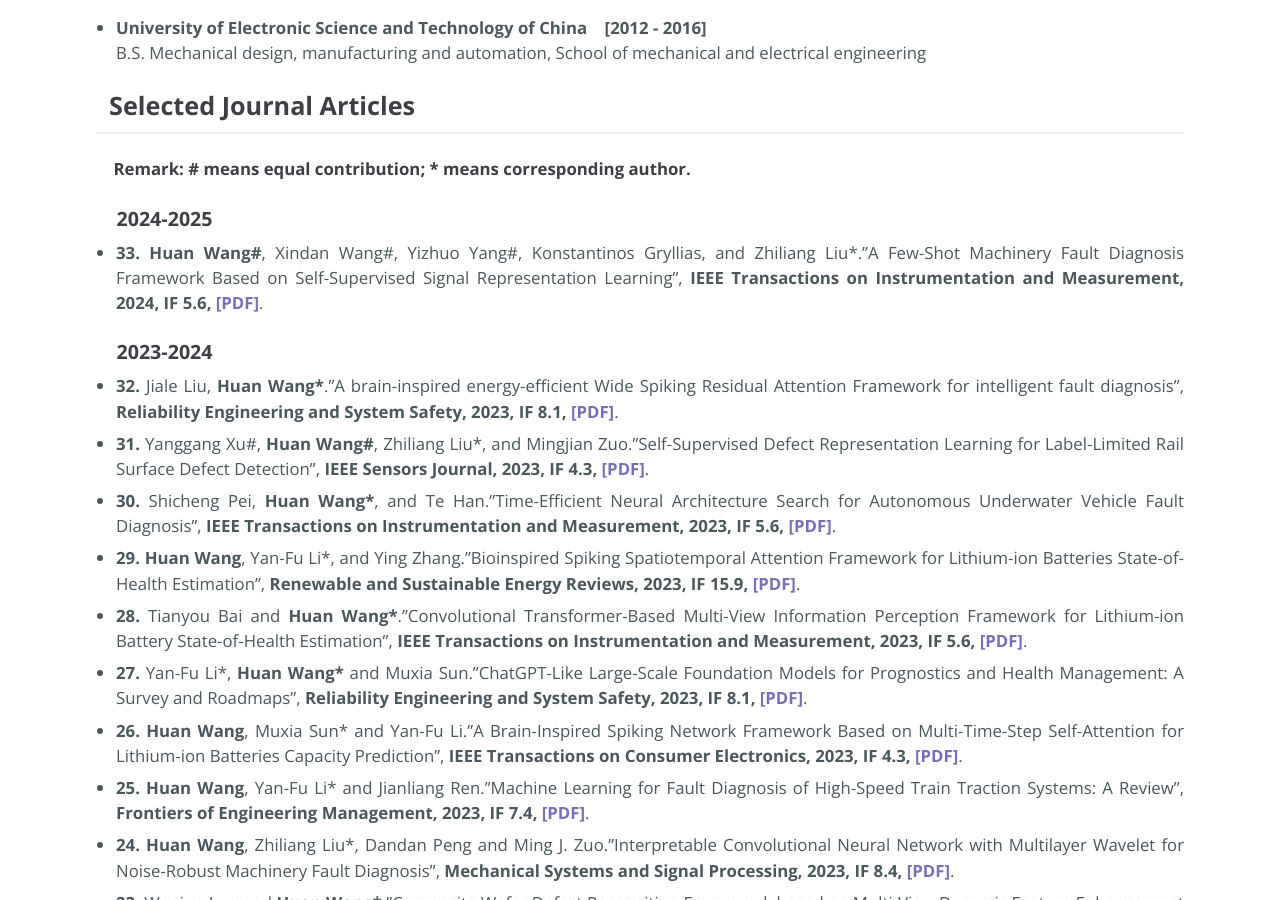
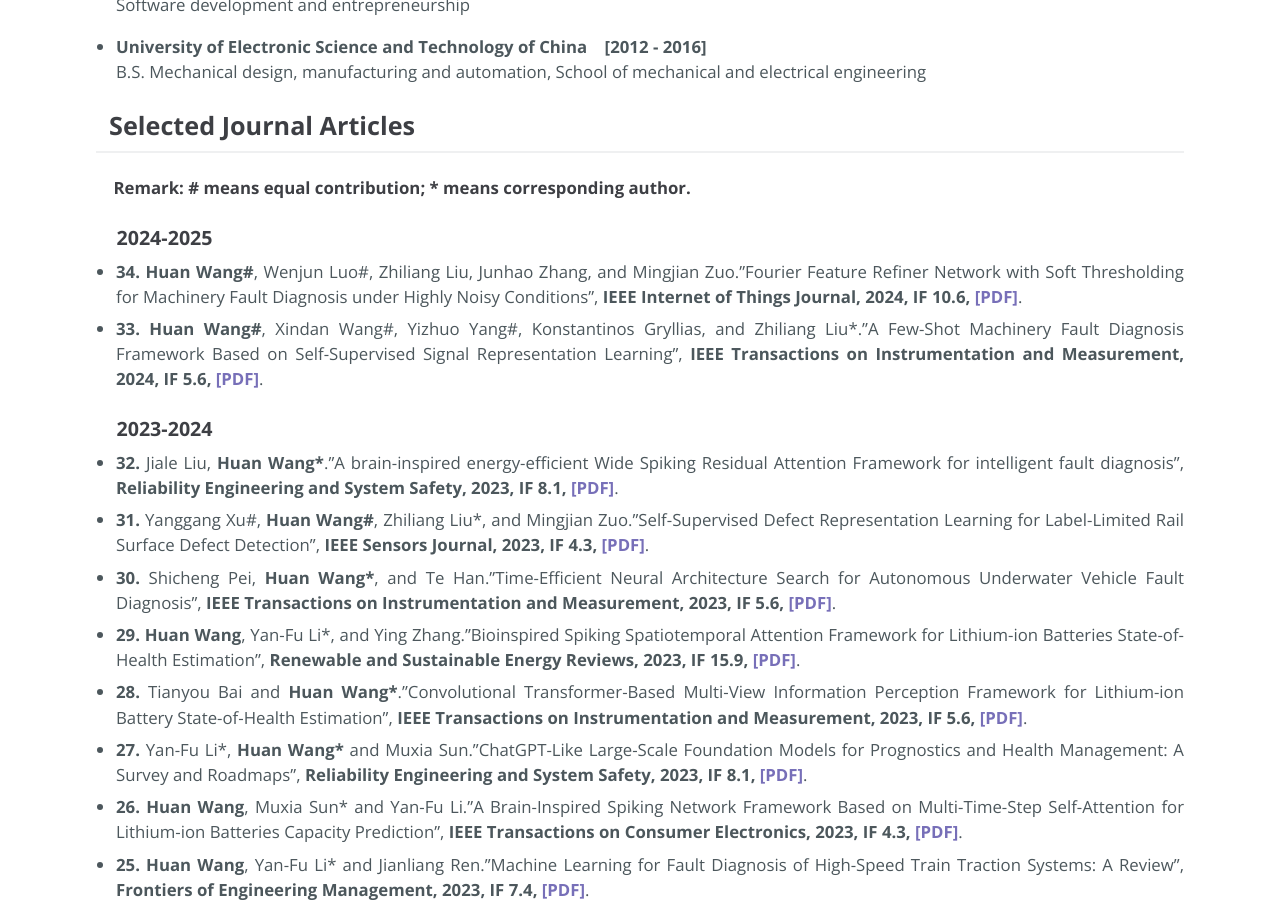
Before and after one commit to WH-HuanWang/WH-HuanWang.github.io, a Jekyll site: the page built from index.md, in a window 1280 px wide and 900 px high, scrolled down 1460 px. Built offline with Jekyll 4.4.1, drawn with Linux system fonts in a browser that asks for light colours.

Commit message:
Update index.md

```diff
--- a/index.md
+++ b/index.md
@@ -15,7 +15,7 @@ description: I Focus on Developing Robust and Trusted Artificial Intelligence Al
       <p>Email: <b>wh.huanwang@gmail.com; huan-wan21@mails.tsinghua.edu.cn</b></p>
     </td>
     <td width="25%">
-      <img src="image/WangHuan 3.jpg" width="100%">
+      <img src="image/WangHuan6.jpg" width="100%">
     </td>
   </tr>
 </table>
@@ -56,6 +56,7 @@ B.S. Mechanical design, manufacturing and automation, School of mechanical and e
 
 ### &nbsp;&nbsp;&nbsp; <b>2024-2025</b>
 
+* <b>34. Huan Wang#</b>, Wenjun Luo#, Zhiliang Liu, Junhao Zhang, and Mingjian Zuo."Fourier Feature Refiner Network with Soft Thresholding for Machinery Fault Diagnosis under Highly Noisy Conditions", <b>IEEE Internet of Things Journal, 2024, IF 10.6, [[PDF]](https://ieeexplore.ieee.org/)</b>.
 * <b>33. Huan Wang#</b>, Xindan Wang#, Yizhuo Yang#, Konstantinos Gryllias, and Zhiliang Liu*."A Few-Shot Machinery Fault Diagnosis Framework Based on Self-Supervised Signal Representation Learning", <b>IEEE Transactions on Instrumentation and Measurement, 2024, IF 5.6, [[PDF]](https://ieeexplore.ieee.org/)</b>.
 
 ### &nbsp;&nbsp;&nbsp; <b>2023-2024</b>
```
